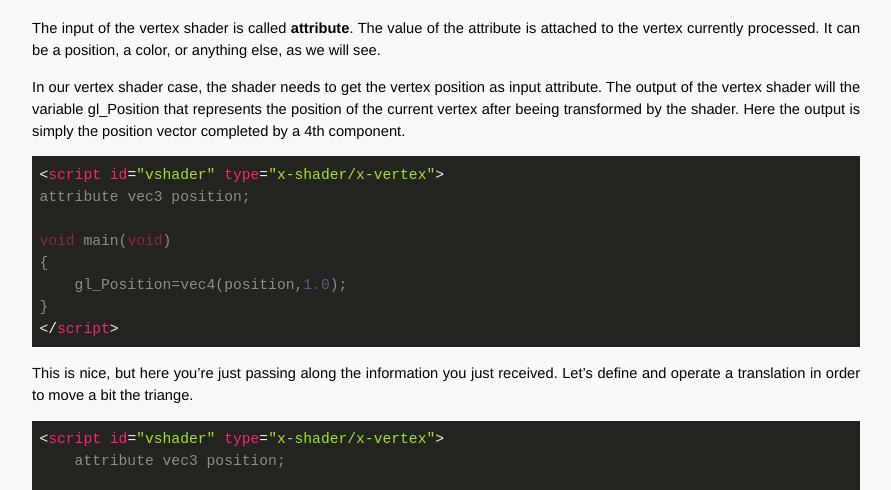
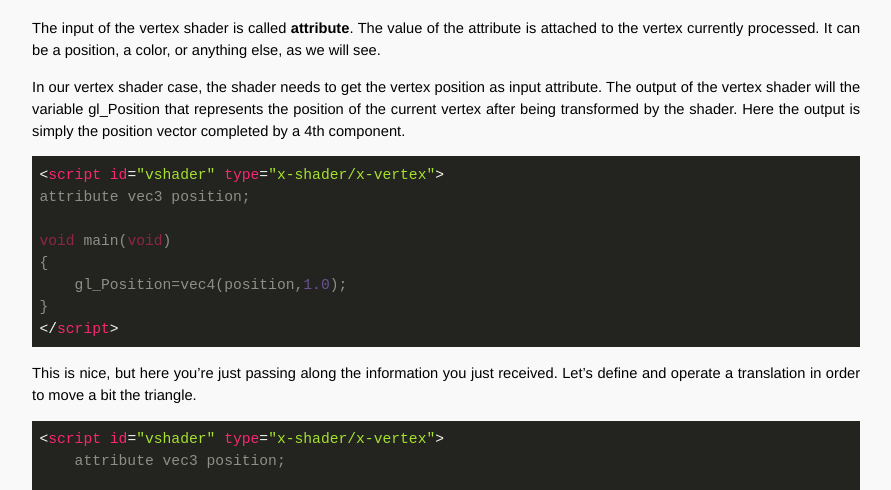
Before and after one commit to OpenTechSchool-Brussels/intro-to-webGL-and-shaders, a Jekyll site: the page built from log2_intro_shaders.md, in a window 1280 px wide and 1400 px high, scrolled down 834 px. Shown: the part 181-671 px from the top of the window, without its empty margins (324-1215 px from the left). Built offline with Jekyll 4.4.1, drawn with Linux system fonts in a browser that asks for light colours; some of the changed text lies outside the part shown.

Commit message:
Update log2_intro_shaders.md

```diff
--- a/log2_intro_shaders.md
+++ b/log2_intro_shaders.md
@@ -34,7 +34,7 @@
 
 The input of the vertex shader is called **attribute**. The value of the attribute is attached to the vertex currently processed. It can be a position, a color, or anything else, as we will see.
 
-In our vertex shader case, the shader needs to get the vertex position as input attribute. The output of the vertex shader will the variable gl_Position that represents the position of the current vertex after beeing transformed by the shader. Here the output is simply the position vector completed by a 4th component.
+In our vertex shader case, the shader needs to get the vertex position as input attribute. The output of the vertex shader will the variable gl_Position that represents the position of the current vertex after being transformed by the shader. Here the output is simply the position vector completed by a 4th component.
 
 ~~~ html
 <script id="vshader" type="x-shader/x-vertex">
@@ -47,7 +47,7 @@
 </script>
 ~~~
 
-This is nice, but here you're just passing along the information you just received. Let's define and operate a translation in order to move a bit the triange.
+This is nice, but here you're just passing along the information you just received. Let's define and operate a translation in order to move a bit the triangle.
 
 
 ~~~ html
@@ -85,7 +85,7 @@
 
 So, the fragment shader defines the colors of the current pixel. Any idea how to display a light blue pixel? you just need to change the value of the vector you're feeding `gl_FragColor`. Fiddle a bit with it, and if you're too lazy, you can just try with `vec4(0.3, 0.6, 0.9, 1.0)`.
 
-All is good and well, but life should not be so dull. Want something more? Well, you'll see many ways to have more varying colors, but let's use a little hack. You've alread met `gl_FragColor` and `gl_Position`. These are built in variables, meant to be used as output. You have many other built in variables (specific to each shaders). One of them is `gl_FragCoord`, which describe the position of the fragment on screen. Try to think of a way to use that vector in order to have different colors output. Below is a proposed exploration.
+All is good and well, but life should not be so dull. Want something more? Well, you'll see many ways to have more varying colors, but let's use a little hack. You've already met `gl_FragColor` and `gl_Position`. These are built in variables, meant to be used as output. You have many other built in variables (specific to each shaders). One of them is `gl_FragCoord`, which describe the position of the fragment on screen. Try to think of a way to use that vector in order to have different colors output. Below is a proposed exploration.
 
 ~~~ html
 <script id="fshader" type="x-shader/x-fragment">
```
Also changed, not shown: other parts of log2_intro_shaders.md (+1 -1 lines).
